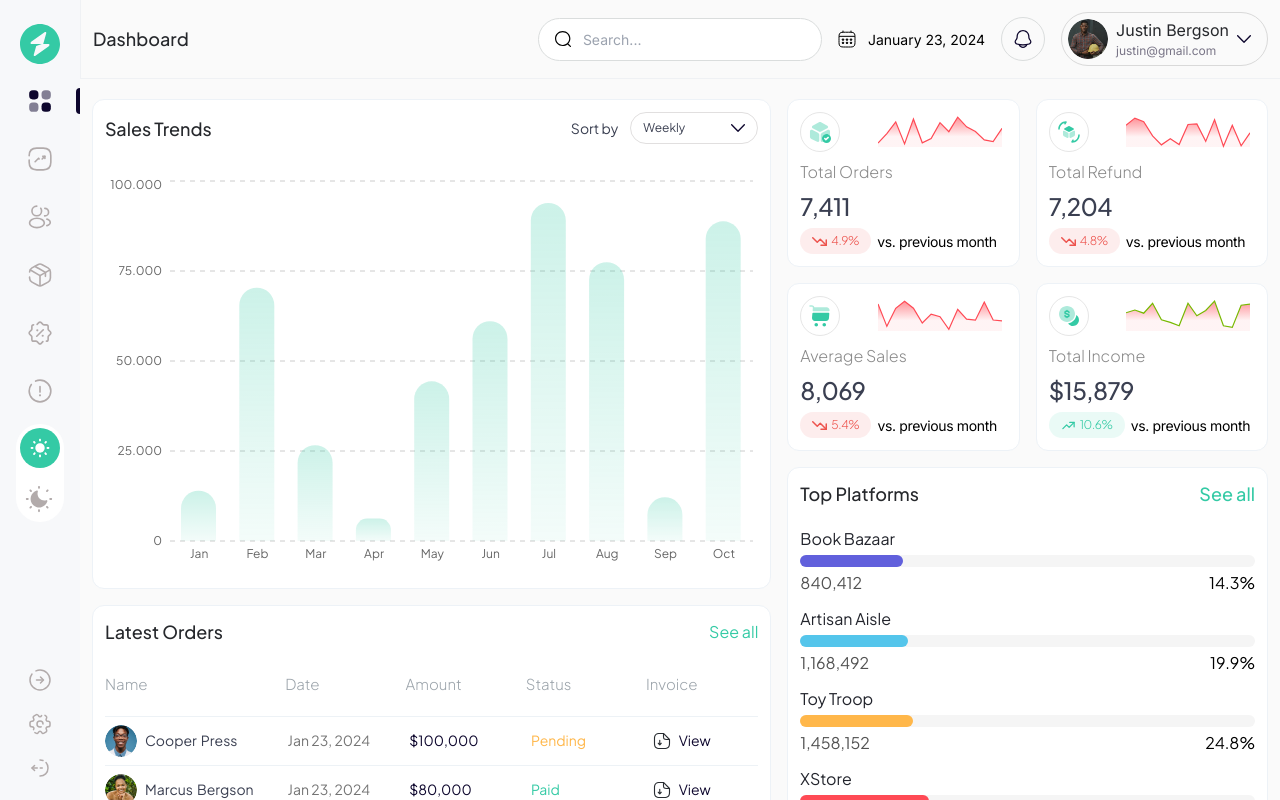
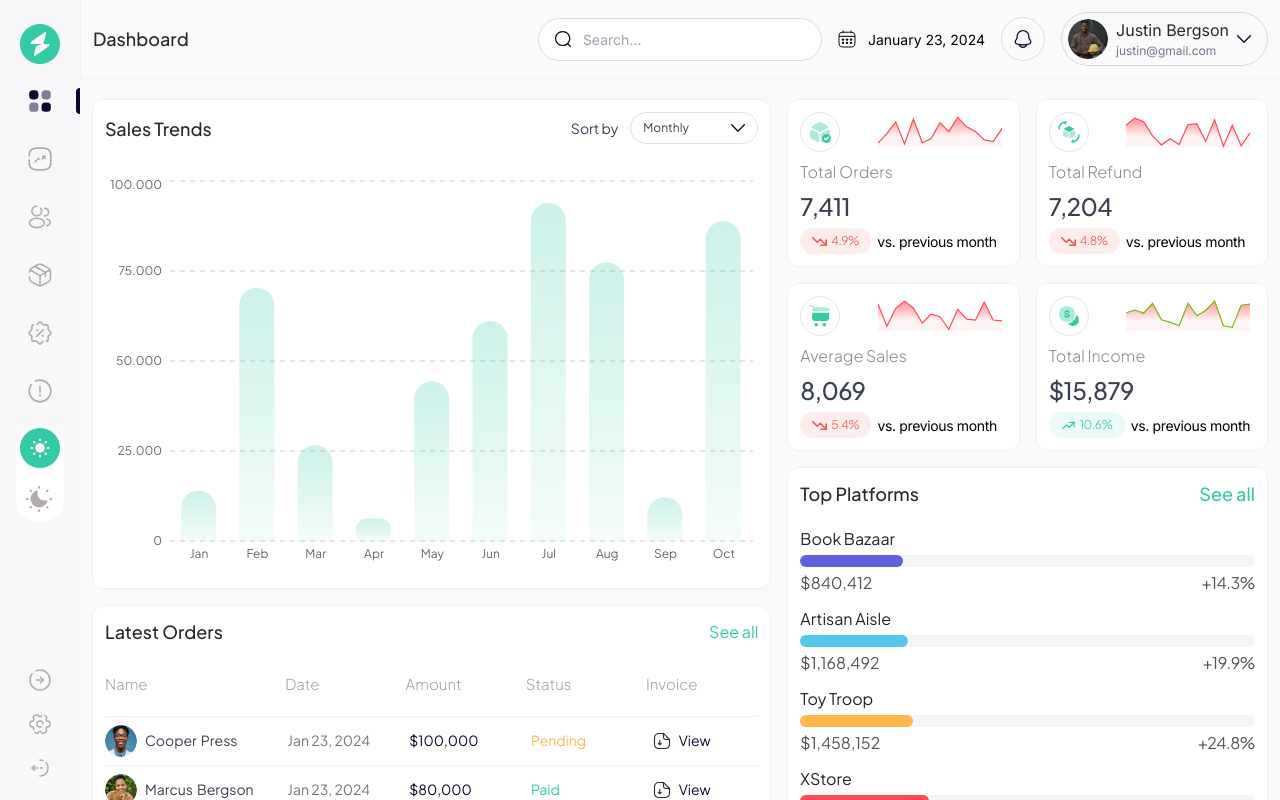
Before and after one commit to Josh-Savvy/geegpay, a Next.js app: page / in a window 1280 px wide. Shown: the top 800 px of the page. Built offline with nearby package versions, Linux system fonts and the light colour scheme.

Commit message:
patch: ui updates

```diff
--- a/components/ui/atoms/charts/BarChartComponent.tsx
+++ b/components/ui/atoms/charts/BarChartComponent.tsx
@@ -34,8 +34,8 @@ const BarChartComponent = ({ data, filter }: { data: number[]; filter?: BarChart
 				<XAxis
 					tickLine={false}
 					axisLine={false}
-					tickFormatter={(value) => value.slice(0, 3)}
-					dataKey={"month"}
+					tickFormatter={filter !== "Realtime" ? (value) => value.slice(0, 3) : (value) => "."}
+					dataKey={filter !== "Realtime" ? "month" : undefined}
 				/>
 				<YAxis
 					tickLine={false}
--- a/components/ui/common/Progress.tsx
+++ b/components/ui/common/Progress.tsx
@@ -11,7 +11,7 @@ type ProgressProps = {
 	width?: number | string;
 };
 
-const Progress = ({ percentage, value, color, className, height, width }: ProgressProps) => {
+const Progress = ({ percentage, value, color, className, height, width, label }: ProgressProps) => {
 	return (
 		<>
 			<div
@@ -27,13 +27,13 @@ const Progress = ({ percentage, value, color, className, height, width }: Progre
 					}}
 				/>
 			</div>
-			{typeof percentage === "number" ? (
+			{!label ? (
 				<div className="flex justify-between items-center">
 					<p className="text-[#525252] font-normal">{value.toLocaleString()}</p>
 					<p className="">{percentage.toFixed(1)}%</p>
 				</div>
 			) : (
-				percentage
+				label
 			)}
 		</>
 	);
--- a/components/ui/organisms/SalesTrends.tsx
+++ b/components/ui/organisms/SalesTrends.tsx
@@ -5,7 +5,7 @@ import { useTheme } from "@/context/theme.context";
 import BarChartComponent, { BarChartFilter } from "../atoms/charts/BarChartComponent";
 
 const SalesTrends = () => {
-	const filters: BarChartFilter[] = ["Realtime", "Daily", "Weekly", "Monthly", "Yearly"];
+	const filters: BarChartFilter[] = ["Daily", "Weekly", "Monthly", "Yearly"];
 	const [currentFilter, setCurrentFilter] = useState<BarChartFilter>(filters[2]);
 	const { currentTheme } = useTheme();
 	const [data, setData] = useState<number[]>([35.0, 25.0, 20.0, 50, 28.9, 23.9, 30, 234, 234, 1324]);
--- a/components/ui/organisms/TopPlatform.tsx
+++ b/components/ui/organisms/TopPlatform.tsx
@@ -28,9 +28,9 @@ const TopPlatform = () => {
 								{...{
 									value,
 									label: (
-										<div className="flex justify-between items-center">
-											<p className="text-[#525252] font-normal">${value.toLocaleString()}</p>
-											<p className="">+{percentage.toFixed(1)}%</p>
+										<div className="flex justify-between items-center text-[#525252] font-normal">
+											<p className="">${value.toLocaleString()}</p>
+											<p className="tracking-tight">+{percentage.toFixed(1)}%</p>
 										</div>
 									),
 									color: colors[id],
```
